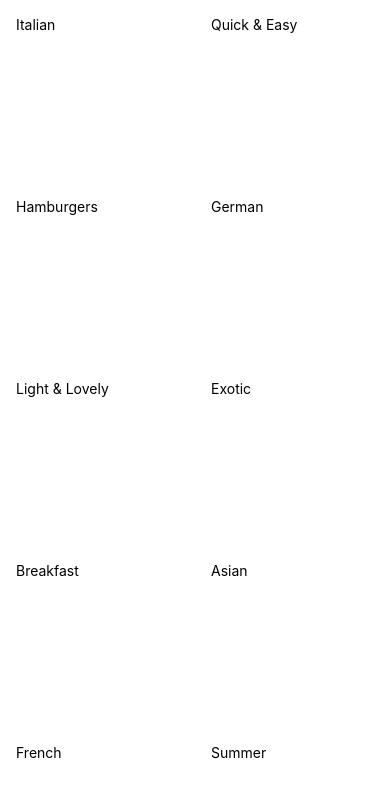
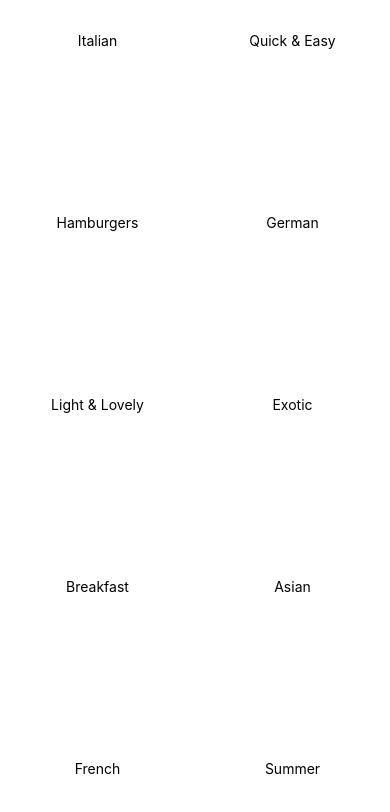
Before and after one commit to Shiva-Sankar-V/Meals, a React Native app: screen / in a window 390 px wide. Shown: the top 812 px of the page. Built offline with nearby package versions, Linux system fonts and the light colour scheme.

Commit message:
text will not displayed as pressable is parent

```diff
--- a/components/CategoryGridTile.js
+++ b/components/CategoryGridTile.js
@@ -4,7 +4,7 @@ const CategoryGridTile = (props) => {
   return (
     <View style={styles.gridItem}>
       <Pressable>
-        <View>
+        <View style={styles.innerContainer}>
           <Text>{props.title}</Text>
         </View>
       </Pressable>
@@ -22,4 +22,10 @@ const styles = StyleSheet.create({
     borderRadius: 8,
     elevation: 4,
   },
+  innerContainer: {
+    flex: 1,
+    padding: 16,
+    justifyContent: "center",
+    alignItems: "center",
+  },
 });
```
